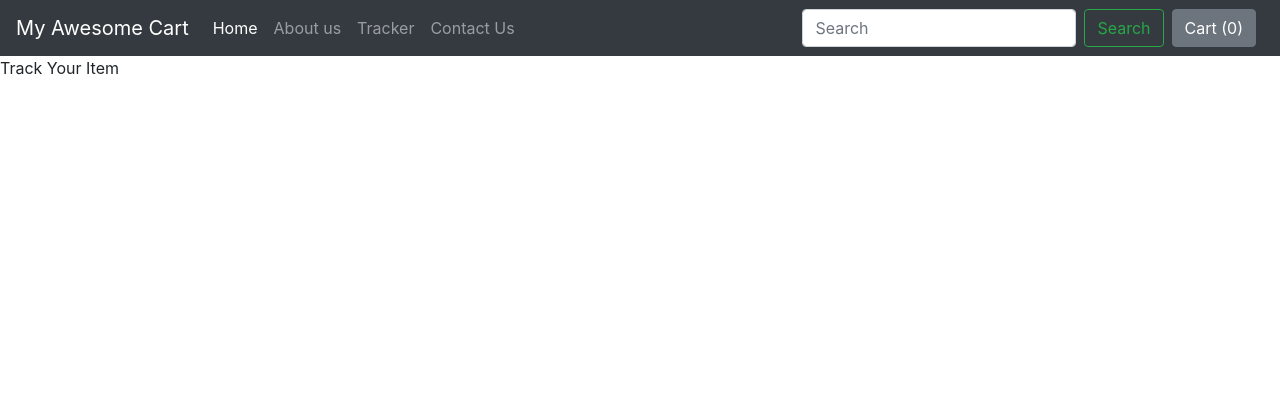
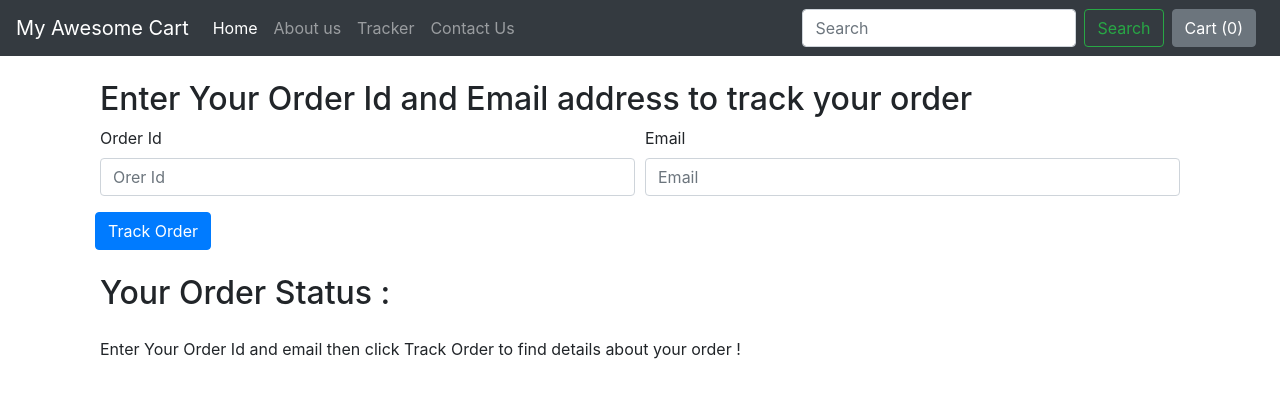
Before and after one commit to Ankit470/GitRepoForDjango, a Django app: page /shop/tracker/ in a window 1280 px wide. Shown: the top 398 px of the page. Run offline with Django 3.2, Linux system fonts and the light colour scheme; some libraries are stand-ins or nearby versions.

Commit message:
13July Commit

```diff
--- a/ecommerce/ecomm/ecomm/settings.py
+++ b/ecommerce/ecomm/ecomm/settings.py
@@ -58,7 +58,7 @@ ROOT_URLCONF = 'ecomm.urls'
 TEMPLATES = [
     {
         'BACKEND': 'django.template.backends.django.DjangoTemplates',
-        'DIRS': [],
+        'DIRS': ['ecomm/templates'],
         'APP_DIRS': True,
         'OPTIONS': {
             'context_processors': [
--- a/ecommerce/ecomm/ecomm/urls.py
+++ b/ecommerce/ecomm/ecomm/urls.py
@@ -17,10 +17,12 @@ from django.contrib import admin
 from django.urls import path,include
 from django.conf import settings
 from django.conf.urls.static import static
+from .import views
 
 urlpatterns = [
     path('admin/', admin.site.urls),
     path('shop/',include('shop.urls')),
     path('blog/',include('blog.urls')),
+    path('',views.index)
 
 ] + static(settings.MEDIA_URL,document_root=settings.MEDIA_ROOT)
--- /dev/null
+++ b/ecommerce/ecomm/ecomm/views.py
@@ -0,0 +1,5 @@
+from django.shortcuts import render
+from django.http import HttpResponse
+
+def index(request):
+    return render(request,"index.html")
--- a/ecommerce/ecomm/shop/admin.py
+++ b/ecommerce/ecomm/shop/admin.py
@@ -1,7 +1,8 @@
 from django.contrib import admin
 
 # Register your models here.
-from .models import Contact, Orders, Product
+from .models import Contact, OrderUpdate, Orders, Product , OrderUpdate
 admin.site.register(Product)
 admin.site.register(Contact)
 admin.site.register(Orders)
+admin.site.register(OrderUpdate)
--- a/ecommerce/ecomm/shop/templates/shop/basic.html
+++ b/ecommerce/ecomm/shop/templates/shop/basic.html
@@ -50,7 +50,7 @@
 
     <!-- Optional JavaScript -->
     <!-- jQuery first, then Popper.js, then Bootstrap JS -->
-    <script src="https://code.jquery.com/jquery-3.3.1.slim.min.js" integrity="sha384-q8i/X+965DzO0rT7abK41JStQIAqVgRVzpbzo5smXKp4YfRvH+8abtTE1Pi6jizo" crossorigin="anonymous"></script>
+    <script src="https://code.jquery.com/jquery-3.6.0.js" integrity="sha256-H+K7U5CnXl1h5ywQfKtSj8PCmoN9aaq30gDh27Xc0jk=" crossorigin="anonymous"></script>
     <script src="https://cdnjs.cloudflare.com/ajax/libs/popper.js/1.14.6/umd/popper.min.js" integrity="sha384-wHAiFfRlMFy6i5SRaxvfOCifBUQy1xHdJ/yoi7FRNXMRBu5WHdZYu1hA6ZOblgut" crossorigin="anonymous"></script>
     <script src="https://stackpath.bootstrapcdn.com/bootstrap/4.2.1/js/bootstrap.min.js" integrity="sha384-B0UglyR+jN6CkvvICOB2joaf5I4l3gm9GU6Hc1og6Ls7i6U/mkkaduKaBhlAXv9k" crossorigin="anonymous"></script>
     {% block js %} {% endblock %}
--- a/ecommerce/ecomm/shop/templates/shop/tracker.html
+++ b/ecommerce/ecomm/shop/templates/shop/tracker.html
@@ -1,4 +1,70 @@
 {% extends 'shop/basic.html' %}
+{% block title %} My Awesome Cart Tracker{% endblock %}
+{% block body %}
+<div class="container">
+    <div class="col my-4">
+        <h2> Enter Your Order Id and Email address to track your order </h2>
 
-{% block title %} My Awesome Cart - Tracker {% endblock %}
-{% block body %}Track Your Item{% endblock %}
+           <form method="post" action="#" id="trackerForm">{% csrf_token %}
+            <div class="form-row">
+                <div class="form-group col-md-6">
+                    <label for="inputname">Order Id</label>
+                    <input type="text" class="form-control" id="orderId" name="orderId" placeholder="Orer Id">
+                </div>
+                <div class="form-group col-md-6">
+                    <label for="inputEmail4">Email</label>
+                    <input type="email" class="form-control" id="email" name="email" placeholder="Email">
+                </div>
+                 <button type="submit" class="btn btn-primary">Track Order</button>
+            </div>
+    </div>
+    <div class="col my-4">
+        <h2>Your Order Status :</h2>
+        <div class="my-4">
+            <ul class="list-group" id="items">
+                Enter Your Order Id and email then click Track Order to find details about your order  !
+            </ul>
+        </div>
+
+    </div>
+</div>
+
+{% endblock %}
+{% block js %}
+<script>
+    $('#trackerForm').submit(function(event) {
+        $('#items').empty();
+        var formData = {
+            'orderId': $('input[name=orderId]').val(),
+            'email': $('input[name=email]').val(),
+            'csrfmiddlewaretoken': $('input[name=csrfmiddlewaretoken]').val()
+        };
+        $.ajax({
+                type: 'POST',
+                url: '/shop/tracker/',
+                data: formData,
+                encode: true
+            })
+            .done(function(data) {
+                console.log(data)
+                updates = JSON.parse(data);
+                if (updates.length > 0 & updates != {}) {
+                    for (i = 0; i < updates.length; i++) {
+                        let text = updates[i]['text'];
+                        let time = updates[i]['time'];
+                        mystr = `<li class="list-group-item d-flex justify-content-between align-items-center">
+                        ${text}
+                        <span class="badge badge-primary badge-pill">${time}</span>
+                    </li>`
+                        $('#items').append(mystr);
+                    }
+                } else {
+                    mystr = `<li class="list-group-item d-flex justify-content-between align-items-center">
+                        Sorry, We are not able to fetch this order id and email. Make sure to type correct order Id and email</li>`
+                    $('#items').append(mystr);
+                }
+            });
+        event.preventDefault();
+    });
+    </script>
+{% endblock %}
--- a/ecommerce/ecomm/shop/views.py
+++ b/ecommerce/ecomm/shop/views.py
@@ -1,7 +1,8 @@
 from django.shortcuts import render
 from django.http import HttpResponse
-from .models import Product,Contact,Orders
+from .models import Product,Contact,Orders,OrderUpdate
 from math import ceil
+import json
 
 def index(request):
     # products = Product.objects.all()
@@ -39,6 +40,23 @@ def contact(request):
     return render(request,'shop/contact.html')
 
 def tracker(request):
+    if request.method=="POST":
+        orderId= request.POST.get('orderId','')
+        email = request.POST.get('email','')
+        try:
+            order = Orders.objects.filter(order_id = orderId , email = email)
+            if len(order) > 0:
+                update = OrderUpdate.objects.filter(order_id = orderId)
+                updates =[]
+                for item in update:
+                    updates.append({'text':item.update_desc ,'time':item.timestamp})
+                    response =json.dumps(updates,default=str)
+                return HttpResponse(response)
+            else:
+                return HttpResponse('{}')
+        except Exception as e:
+            return HttpResponse('{}')
+
     return render(request,'shop/tracker.html')
 
 def search(request):
@@ -64,6 +82,8 @@ def checkout(request):
 
         order = Orders(items_json=items_json , name=name, email=email, address= address, city=city, state=state, zip_code=zip_code, phone=phone)
         order.save()
+        update = OrderUpdate(order_id = order.order_id , update_desc = "The order has been placed")
+        update.save()
         thank=True
         id=order.order_id
         return render(request, 'shop/checkout.html', {'thank':thank, 'id':id})
```
Also changed, not shown: ecommerce/ecomm/ecomm/templates/index.html (added, +29 -0 lines), ecommerce/ecomm/shop/models.py (+9 -0 lines), ecommerce/ecomm/db.sqlite3, ecommerce/ecomm/shop/migrations/0006_orderupdate.py (added).
